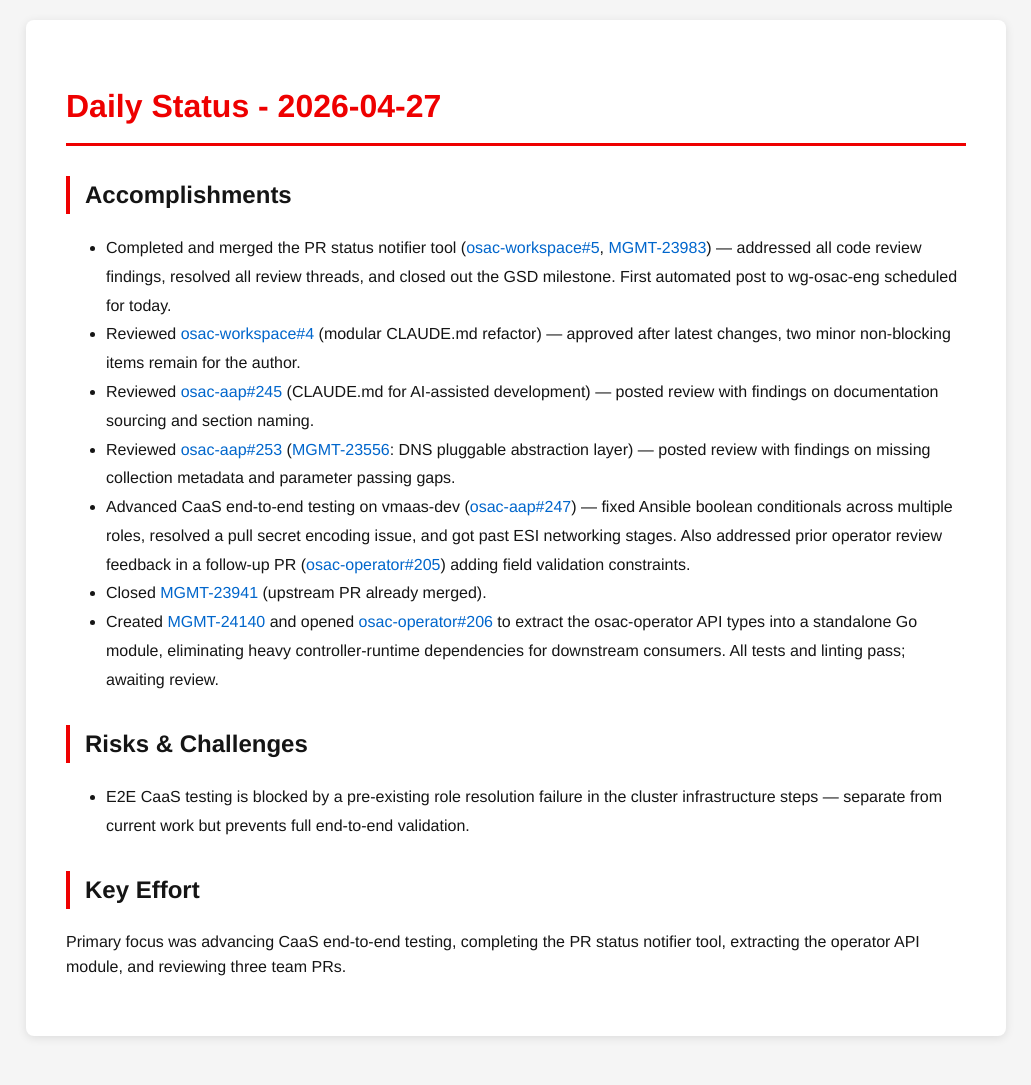
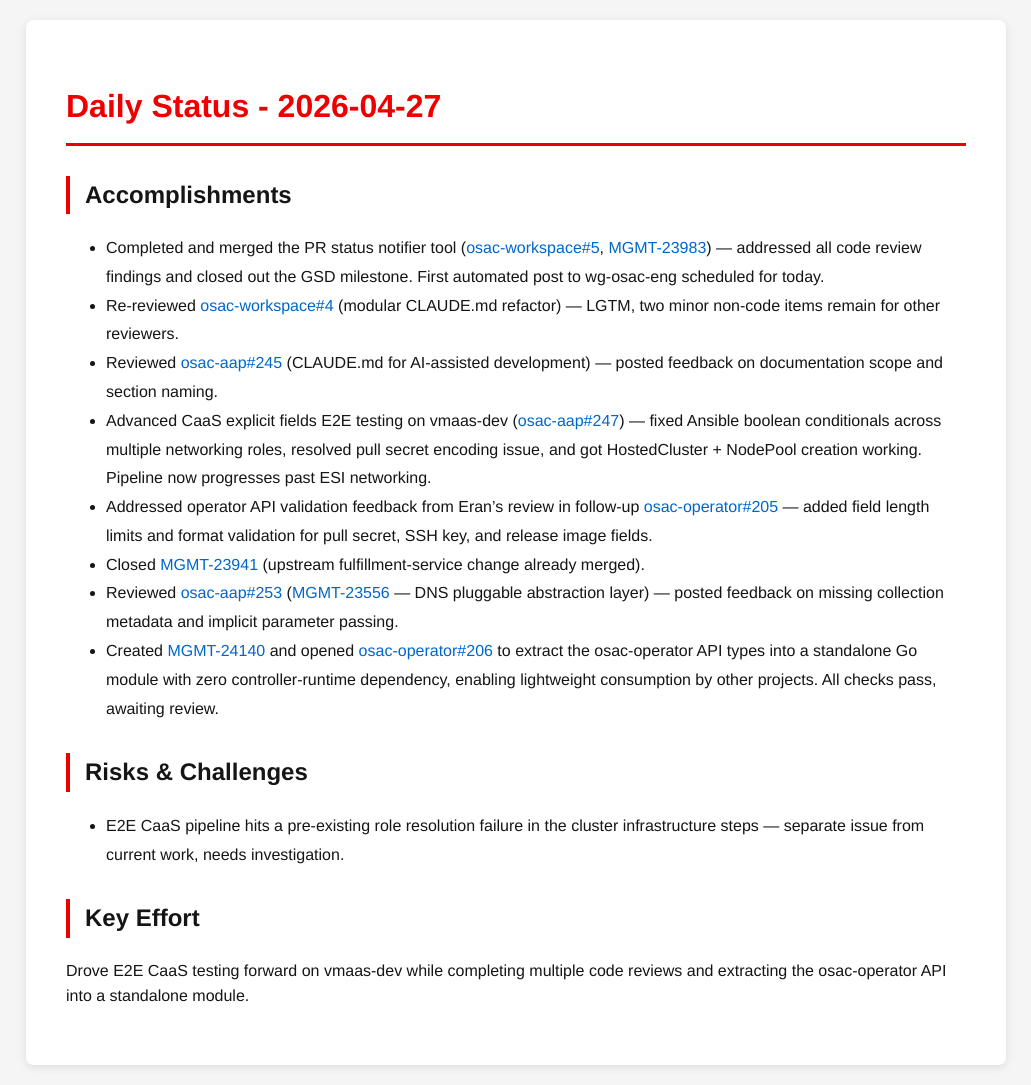
Before and after one commit to tzvatot/daily-status, a Jekyll site: the page built from 2026-04-27.md, in a window 1280 px wide. Shown: the whole page, without its empty margins (124-1155 px from the left). Built offline with Jekyll 4.4.1, drawn with Linux system fonts in a browser that asks for light colours; before the commit the page ends 1056 px from its top, so only the background shows below that.

Commit message:
Daily status update - 2026-04-27

```diff
--- a/2026-04-27.md
+++ b/2026-04-27.md
@@ -7,16 +7,17 @@
 # Daily Status - 2026-04-27
 
 ## Accomplishments
-- Completed and merged the PR status notifier tool ([osac-workspace#5](https://github.com/osac-project/osac-workspace/pull/5), [MGMT-23983](https://issues.redhat.com/browse/MGMT-23983)) — addressed all code review findings, resolved all review threads, and closed out the GSD milestone. First automated post to wg-osac-eng scheduled for today.
-- Reviewed [osac-workspace#4](https://github.com/osac-project/osac-workspace/pull/4) (modular CLAUDE.md refactor) — approved after latest changes, two minor non-blocking items remain for the author.
-- Reviewed [osac-aap#245](https://github.com/osac-project/osac-aap/pull/245) (CLAUDE.md for AI-assisted development) — posted review with findings on documentation sourcing and section naming.
-- Reviewed [osac-aap#253](https://github.com/osac-project/osac-aap/pull/253) ([MGMT-23556](https://issues.redhat.com/browse/MGMT-23556): DNS pluggable abstraction layer) — posted review with findings on missing collection metadata and parameter passing gaps.
-- Advanced CaaS end-to-end testing on vmaas-dev ([osac-aap#247](https://github.com/osac-project/osac-aap/pull/247)) — fixed Ansible boolean conditionals across multiple roles, resolved a pull secret encoding issue, and got past ESI networking stages. Also addressed prior operator review feedback in a follow-up PR ([osac-operator#205](https://github.com/osac-project/osac-operator/pull/205)) adding field validation constraints.
-- Closed [MGMT-23941](https://issues.redhat.com/browse/MGMT-23941) (upstream PR already merged).
-- Created [MGMT-24140](https://issues.redhat.com/browse/MGMT-24140) and opened [osac-operator#206](https://github.com/osac-project/osac-operator/pull/206) to extract the osac-operator API types into a standalone Go module, eliminating heavy controller-runtime dependencies for downstream consumers. All tests and linting pass; awaiting review.
+- Completed and merged the PR status notifier tool ([osac-workspace#5](https://github.com/osac-project/osac-workspace/pull/5), [MGMT-23983](https://issues.redhat.com/browse/MGMT-23983)) — addressed all code review findings and closed out the GSD milestone. First automated post to wg-osac-eng scheduled for today.
+- Re-reviewed [osac-workspace#4](https://github.com/osac-project/osac-workspace/pull/4) (modular CLAUDE.md refactor) — LGTM, two minor non-code items remain for other reviewers.
+- Reviewed [osac-aap#245](https://github.com/osac-project/osac-aap/pull/245) (CLAUDE.md for AI-assisted development) — posted feedback on documentation scope and section naming.
+- Advanced CaaS explicit fields E2E testing on vmaas-dev ([osac-aap#247](https://github.com/osac-project/osac-aap/pull/247)) — fixed Ansible boolean conditionals across multiple networking roles, resolved pull secret encoding issue, and got HostedCluster + NodePool creation working. Pipeline now progresses past ESI networking.
+- Addressed operator API validation feedback from Eran's review in follow-up [osac-operator#205](https://github.com/osac-project/osac-operator/pull/205) — added field length limits and format validation for pull secret, SSH key, and release image fields.
+- Closed [MGMT-23941](https://issues.redhat.com/browse/MGMT-23941) (upstream fulfillment-service change already merged).
+- Reviewed [osac-aap#253](https://github.com/osac-project/osac-aap/pull/253) ([MGMT-23556](https://issues.redhat.com/browse/MGMT-23556) — DNS pluggable abstraction layer) — posted feedback on missing collection metadata and implicit parameter passing.
+- Created [MGMT-24140](https://issues.redhat.com/browse/MGMT-24140) and opened [osac-operator#206](https://github.com/osac-project/osac-operator/pull/206) to extract the osac-operator API types into a standalone Go module with zero controller-runtime dependency, enabling lightweight consumption by other projects. All checks pass, awaiting review.
 
 ## Risks & Challenges
-- E2E CaaS testing is blocked by a pre-existing role resolution failure in the cluster infrastructure steps — separate from current work but prevents full end-to-end validation.
+- E2E CaaS pipeline hits a pre-existing role resolution failure in the cluster infrastructure steps — separate issue from current work, needs investigation.
 
 ## Key Effort
-Primary focus was advancing CaaS end-to-end testing, completing the PR status notifier tool, extracting the operator API module, and reviewing three team PRs.
+Drove E2E CaaS testing forward on vmaas-dev while completing multiple code reviews and extracting the osac-operator API into a standalone module.
```
